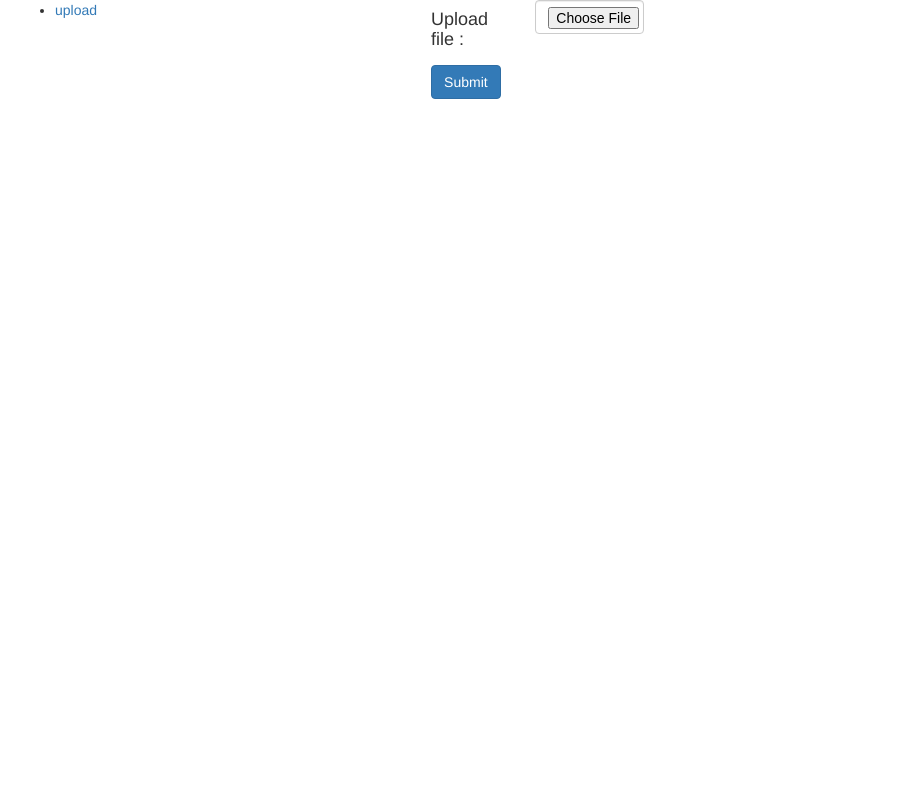
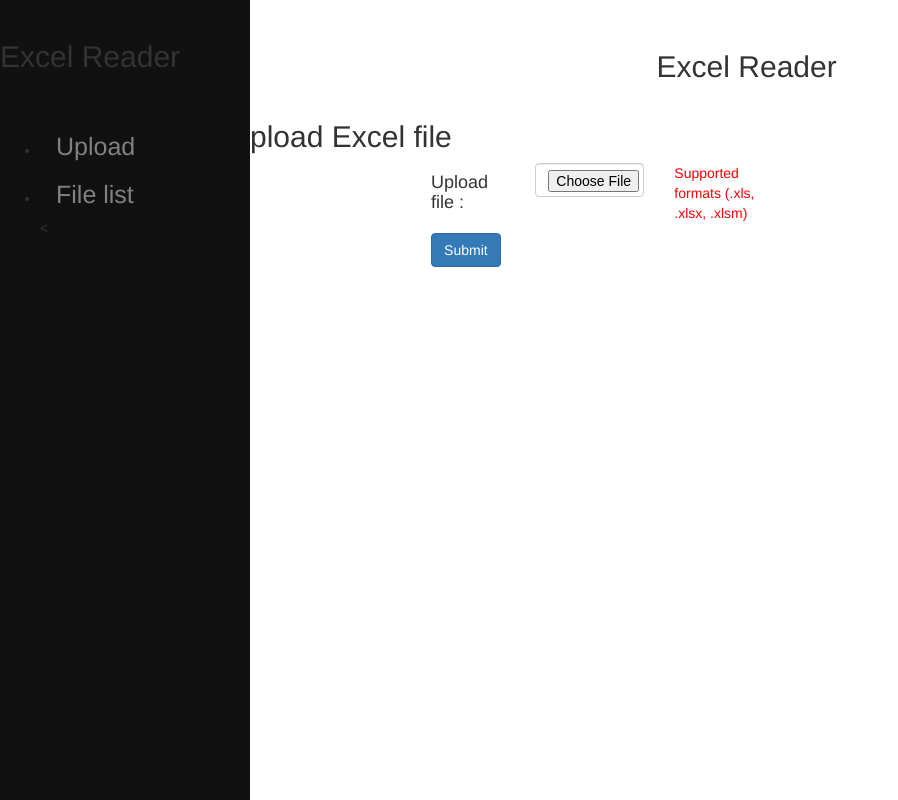
Before and after one commit to akhilpdas/excel_reader, a Django app: page /info/upload_file in a window 1280 px wide. Shown: the whole page, without its empty margins (0-898 px from the left). Run offline with Django 3.2, Linux system fonts and the light colour scheme; some libraries are stand-ins or nearby versions.

Commit message:
excel reader.

```diff
--- a/excel_reader/excel_info/templates/excel_info/index.html
+++ b/excel_reader/excel_info/templates/excel_info/index.html
@@ -5,23 +5,91 @@
     <meta name="viewport" content="width=device-width, initial-scale=1.0">
     <meta http-equiv="X-UA-Compatible" content="ie=edge">
     <title></title>
+    <style>
+        body {
+            font-family: "Lato", sans-serif;
+        }
+
+        .sidenav {
+            height: 100%;
+            width: 250px;
+            position: fixed;
+            z-index: 1;
+            top: 0;
+            left: 0;
+            background-color: #111;
+            overflow-x: hidden;
+            padding-top: 20px;
+        }
+
+        .sidenav a {
+            padding: 6px 8px 6px 16px;
+            text-decoration: none;
+            font-size: 25px;
+            color: #818181;
+            display: block;
+        }
+
+        .sidenav a:hover {
+            color: #f1f1f1;
+        }
+
+       .topbar {
+            height: 100px;
+            width: 100%;
+            position: fixed;
+            z-index: 1;
+            top: 0;
+            left: 0;
+            /* background-color: #111; */
+            overflow-x: hidden;
+            padding-top: 30px;
+            padding-bottom: 40px;
+
+        }
+        .topbar h2 {
+            text-align: center
+        }
+
+
+    </style>
+
 </head>
 <body>
     <div class="col-md-12">
         <div class="row">
-            <div class="col-md-2 height=100%">
+            <div class="col-md-2">
+                <div class="sidenav">
                     <nav>
+                        <h2>
+                            Excel Reader
+                        </h2>
+                        <br>
+                        <br>
+
                         <ul>
                             <li>
-                            <a href="">
-                                upload
+                                <a href="{% url 'UploadView' %}">
+                                    Upload
                                 </a>
                             </li>
+                            <li>
+                                <a href="{% url 'FileListView' %}">
+                                    File list
+                                </a>
+                            </li>
+                            <
                         </ul>
                     </nav>
-
+                </div>
             </div>
             <div class="col-md-10">
+                <div class="col-md-12 topbar">
+                    <h2>
+                        Excel Reader
+                    </h2>
+                </div>
+
                 {% block content %}
 
                 {% endblock content %}
--- a/excel_reader/excel_info/templates/excel_info/upload.html
+++ b/excel_reader/excel_info/templates/excel_info/upload.html
@@ -12,6 +12,24 @@
         <link rel="stylesheet" href="https://maxcdn.bootstrapcdn.com/bootstrap/3.4.0/css/bootstrap.min.css">
         <script src="https://ajax.googleapis.com/ajax/libs/jquery/3.3.1/jquery.min.js"></script>
         <script src="https://maxcdn.bootstrapcdn.com/bootstrap/3.4.0/js/bootstrap.min.js"></script>
+            <style>
+                .pagetittle {
+                    height: 100px;
+                    width: 100%;
+                    position: fixed;
+                    z-index: 1;
+                    top: 0;
+                    left: 0;
+                    /* background-color: #111; */
+                    overflow-x: hidden;
+                    padding-top: 30px;
+                    padding-bottom: 100px;
+
+                }
+                p {
+                    color: red
+                }
+            </style>
     </head>
 <body>
 
@@ -20,7 +38,9 @@
         <div class="col-md-12">
             <form method="post" action="{% url 'UploadView' %}" enctype="multipart/form-data">
                             {% csrf_token %}
-
+                <div class="row pagetitle">
+                    <h2> Upload Excel file </h2>
+                </div>
                 <div class="row">
                     <div class="col-md-2">
 
@@ -31,11 +51,27 @@
                                 <div class="col-md-3"><label>
                                         <h4>Upload file :</h4>
                                     </label></div>
-                                <div class="col-md-4" title=" Attach file" data-toggle="tooltip" data-placement="right">{{ form.file }}</div>
+                                <div class="col-md-4" title=" Attach file" data-toggle="tooltip" data-placement="right">{{ form.file }}
+
+                                </div>
+                                <div class="col-md-4">
+                                    <p>Supported formats (.xls, .xlsx, .xlsm)</p>
+                                </div>
+
                                 <span class="error">
                                     <label class="error">{{form.file.errors.as_text}}</label>
+                                    {% if status == '1' %}
+                                    <p class=" label label-danger">
+                                        Invalid file format
+                                    </p>
+                                    {% elif status == '2' %}
+                                    <p class=" label label-danger">
+                                        File already exists
+                                    </p>
+                                    {% endif %}
                                 </span>
                             </div>
+
                         </div>
                         <div class="col-md-12 noMargin">
                             <div class="pull-left">
--- a/excel_reader/excel_info/views.py
+++ b/excel_reader/excel_info/views.py
@@ -35,8 +35,11 @@ class UploadView(View):
             file = request.FILES['file']
             extention = str(file).split(".")[-1]
             print("extention", extention)
-            if extention in ['xlsx', 'xls', 'xlsm']:
-
+            if extention not in ['xlsx', 'xls', 'xlsm']:
+                context = {
+                    'form': form,
+                    'status': '1',
+                }
                 return render(request, self.template_name, context)
 
             try:
@@ -46,6 +49,7 @@ class UploadView(View):
                     print("already existing")
                     context = {
                         'form': form,
+                        'status': '2',
                     }
                     return render(request, self.template_name, context)
 
```
Also changed, not shown: excel_reader/excel_info/templates/excel_info/file_list.html (+20 -7 lines). Lines whose indentation alone changed are shown as unchanged.
